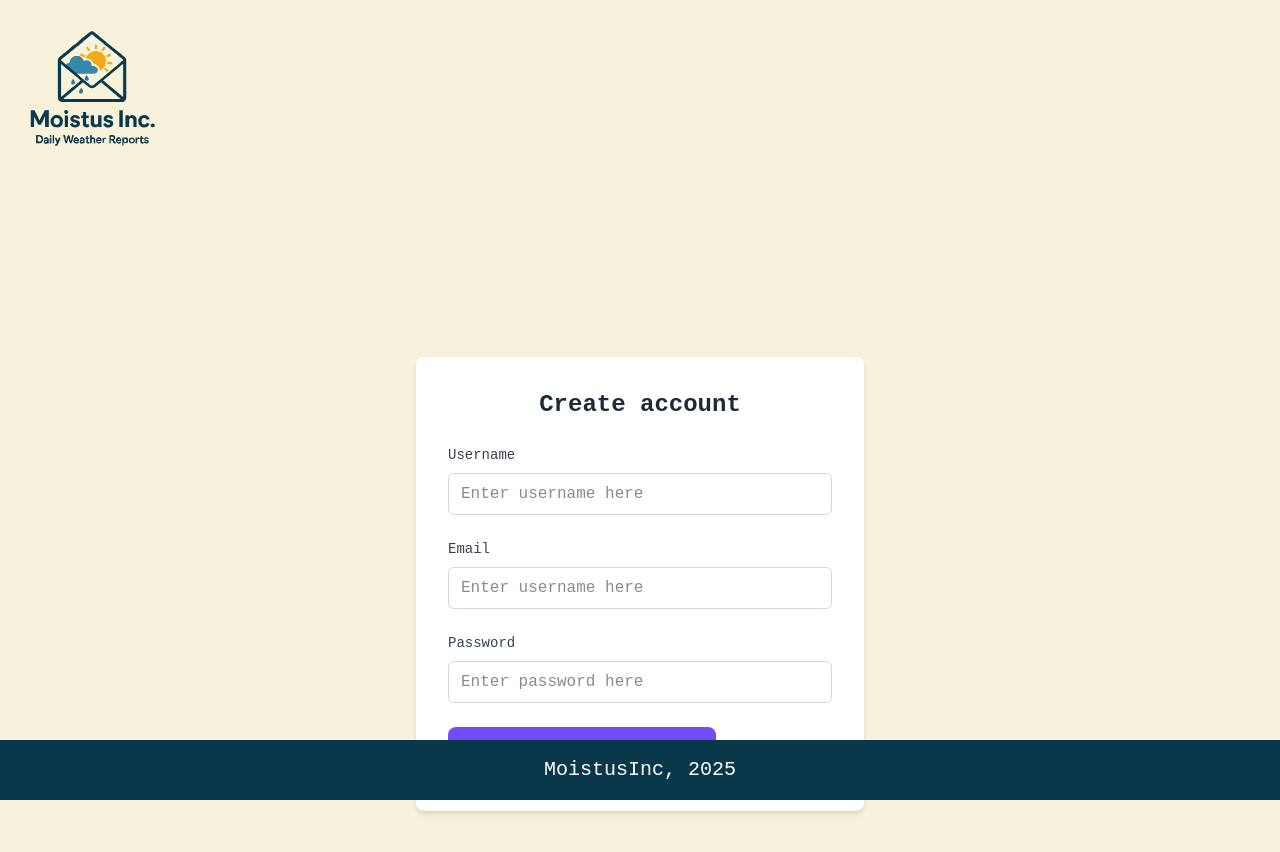
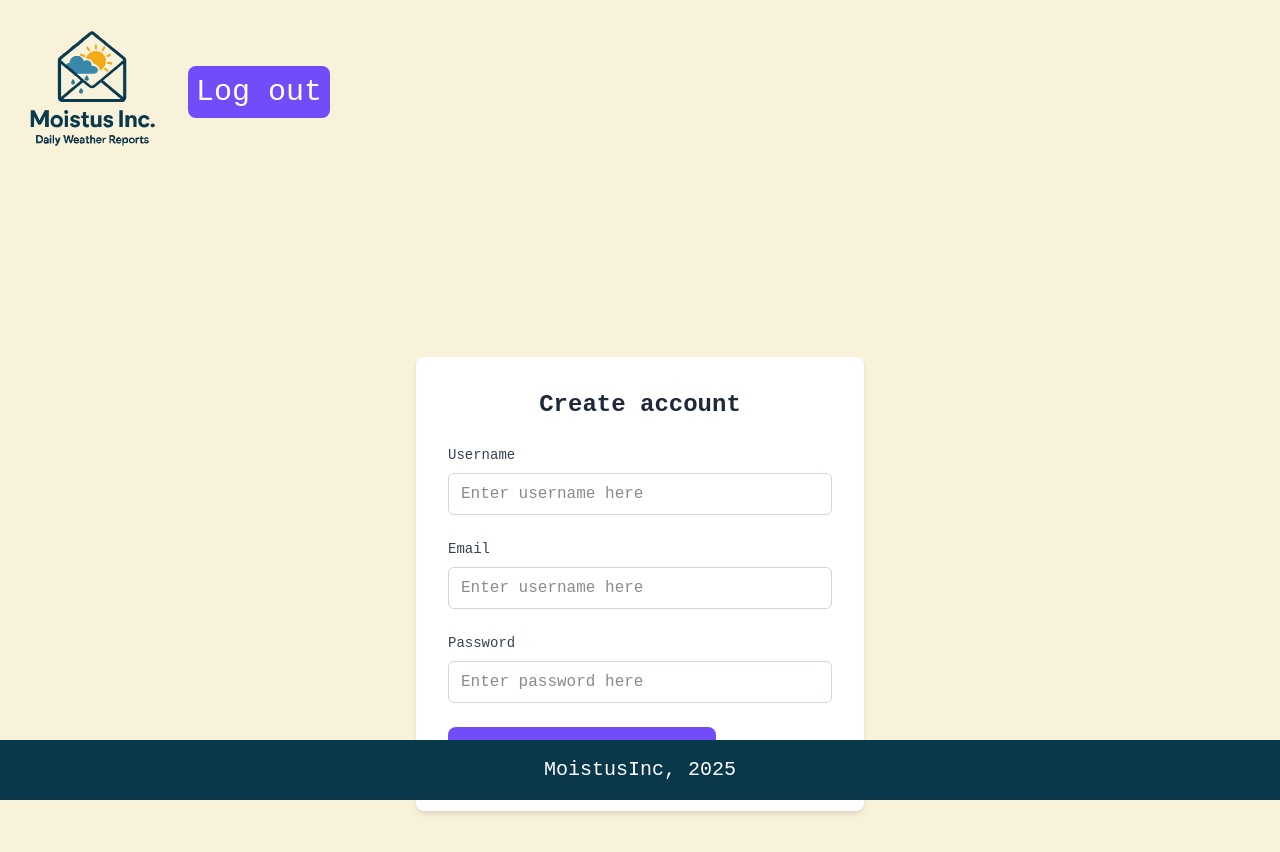
Before and after one commit to JohanHammerin/weather_app_frontend, a Next.js app: page /createAccount in a window 1280 px wide. Shown: the top 852 px of the page. Built offline with nearby package versions, Linux system fonts and the light colour scheme; no server answers; a web font is replaced by a local one.

Commit message:
FIX: added logout button to header

```diff
--- a/app/_components/header/header.component.tsx
+++ b/app/_components/header/header.component.tsx
@@ -1,4 +1,5 @@
 import Image from "next/image";
+import LogoutButton from "../logout/LogoutButton";
 
 export function Header() {
   return (
@@ -12,6 +13,7 @@ export function Header() {
           className="w-40 h-40"
           style={{ objectFit: "contain" }}
         />
+        <LogoutButton />
       </header>
     </>
   );
--- a/app/_components/logout/LogoutButton.tsx
+++ b/app/_components/logout/LogoutButton.tsx
@@ -1,3 +1,4 @@
+'use client'
 import { logout } from "../../service/authService";
 import { useRouter } from "next/navigation";
 
@@ -10,7 +11,11 @@ export default function LogoutButton() {
     }
 
     return (
-        <button onClick={handleLogout} className="btn">
+        <button onClick={handleLogout} className=" bg-button-blue
+        text-white
+        text-3xl
+        p-2
+        rounded-lg hover:opacity-90">
             Log out
         </button>
     );
```
